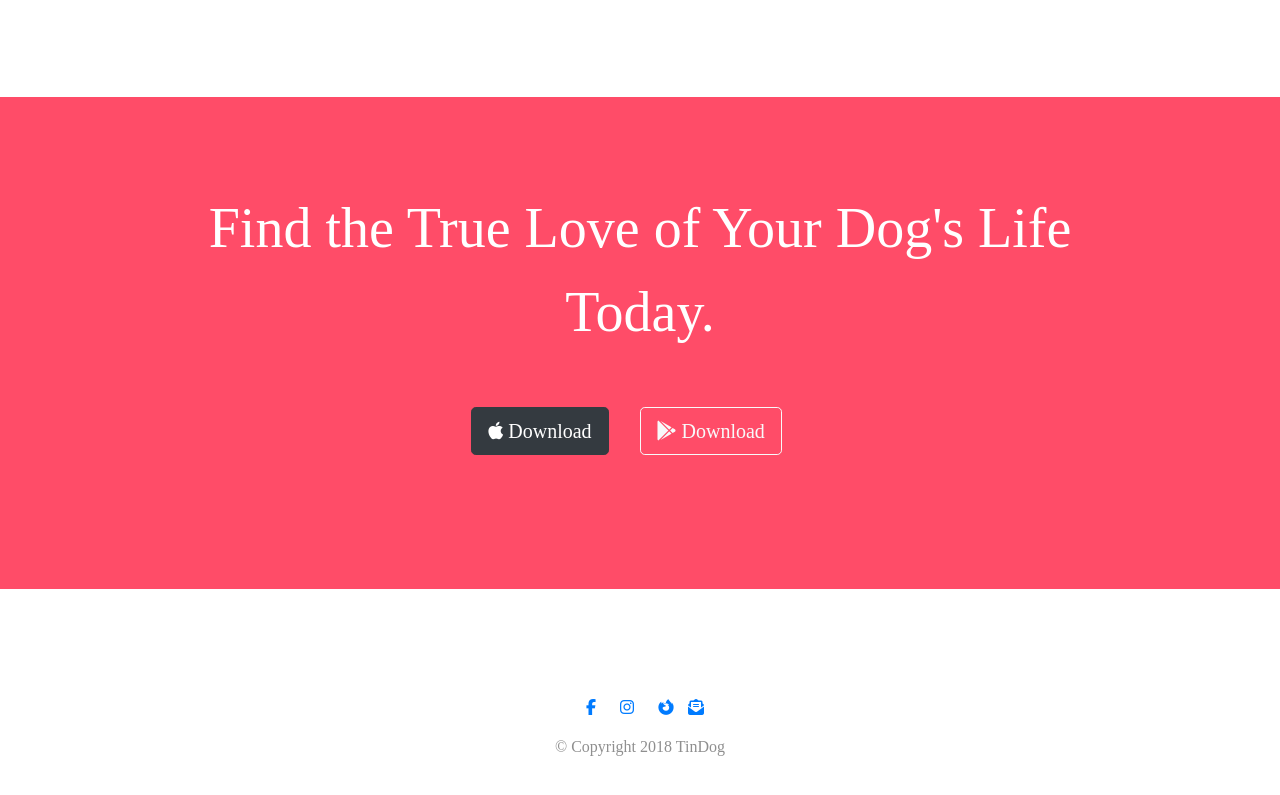
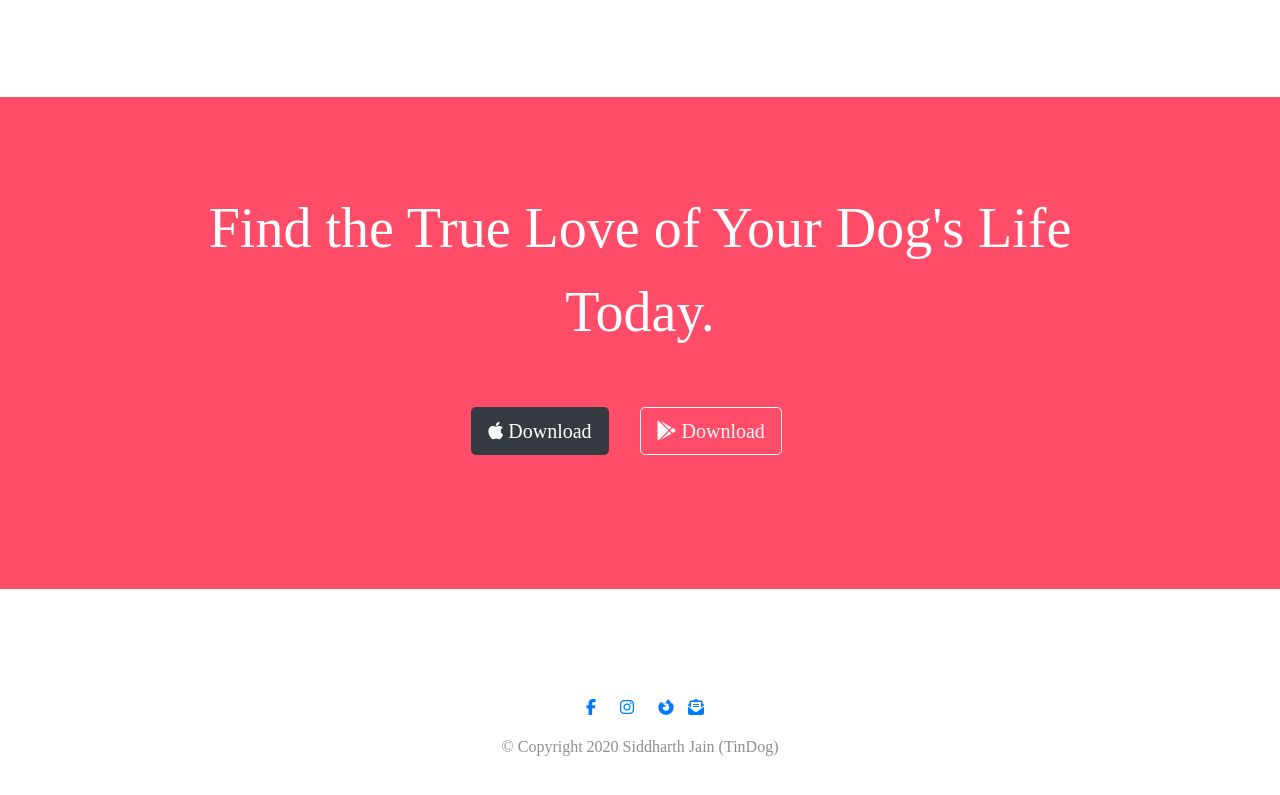
Before and after one commit to jsidd06/ting, a plain HTML site: page index.html in a window 1280 px wide. Shown: the part 2394-3189 px from the top of the page. Drawn offline with nearby package versions, Linux system fonts and the light colour scheme.

Commit message:
Update index.html

```diff
--- a/index.html
+++ b/index.html
@@ -232,7 +232,7 @@
     <a i class="social-icon fab fa-firefox-browser" href="https://creationslibrary.com/"></i></a>
 
     <a i class="fas fa-envelope-open-text" href="mailto:jsidd06@gmail.com"></i></a>
-    <p>© Copyright 2018 TinDog</p>
+    <p>© Copyright 2020 Siddharth Jain (TinDog)</p>
 
   </footer>
 
```
